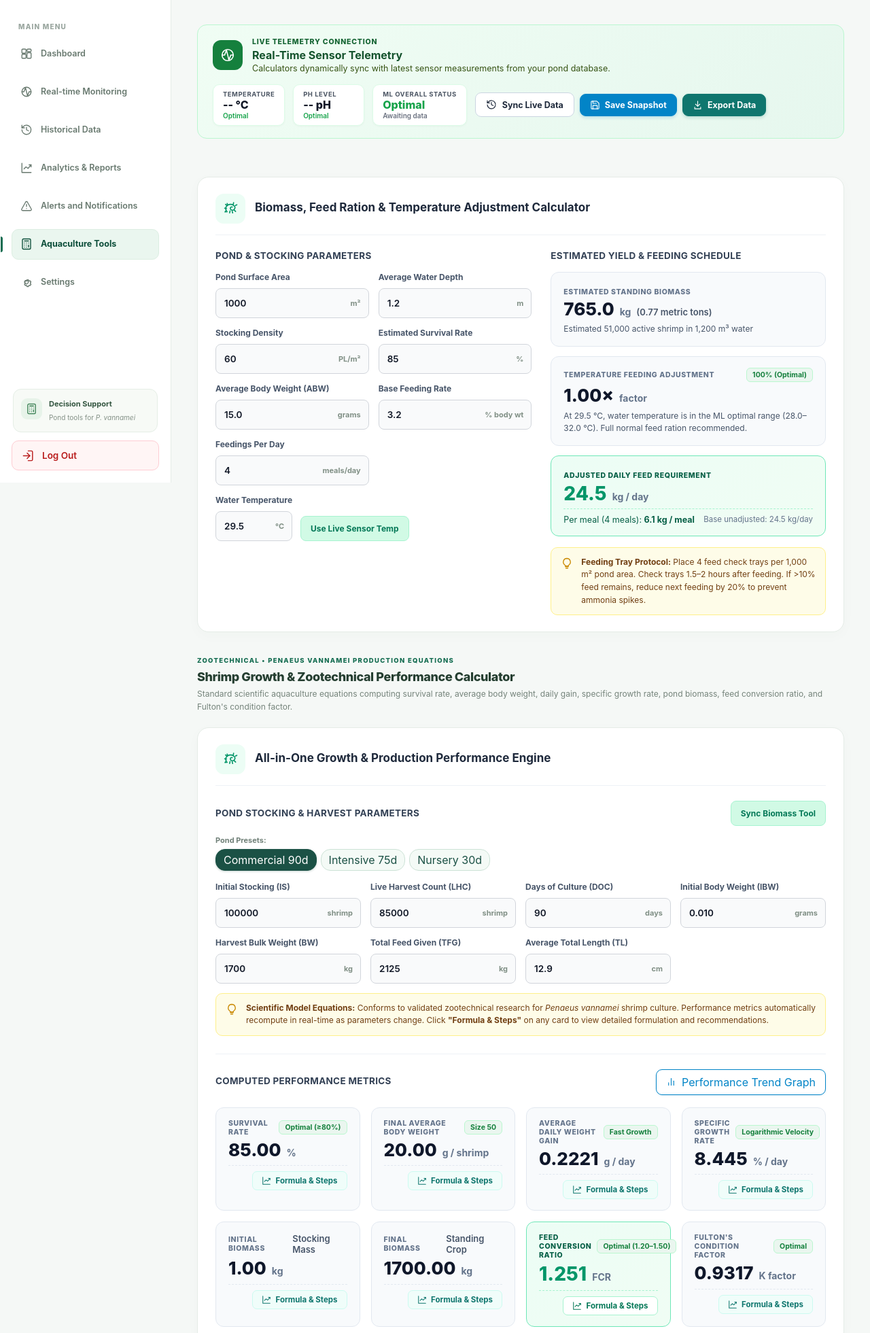
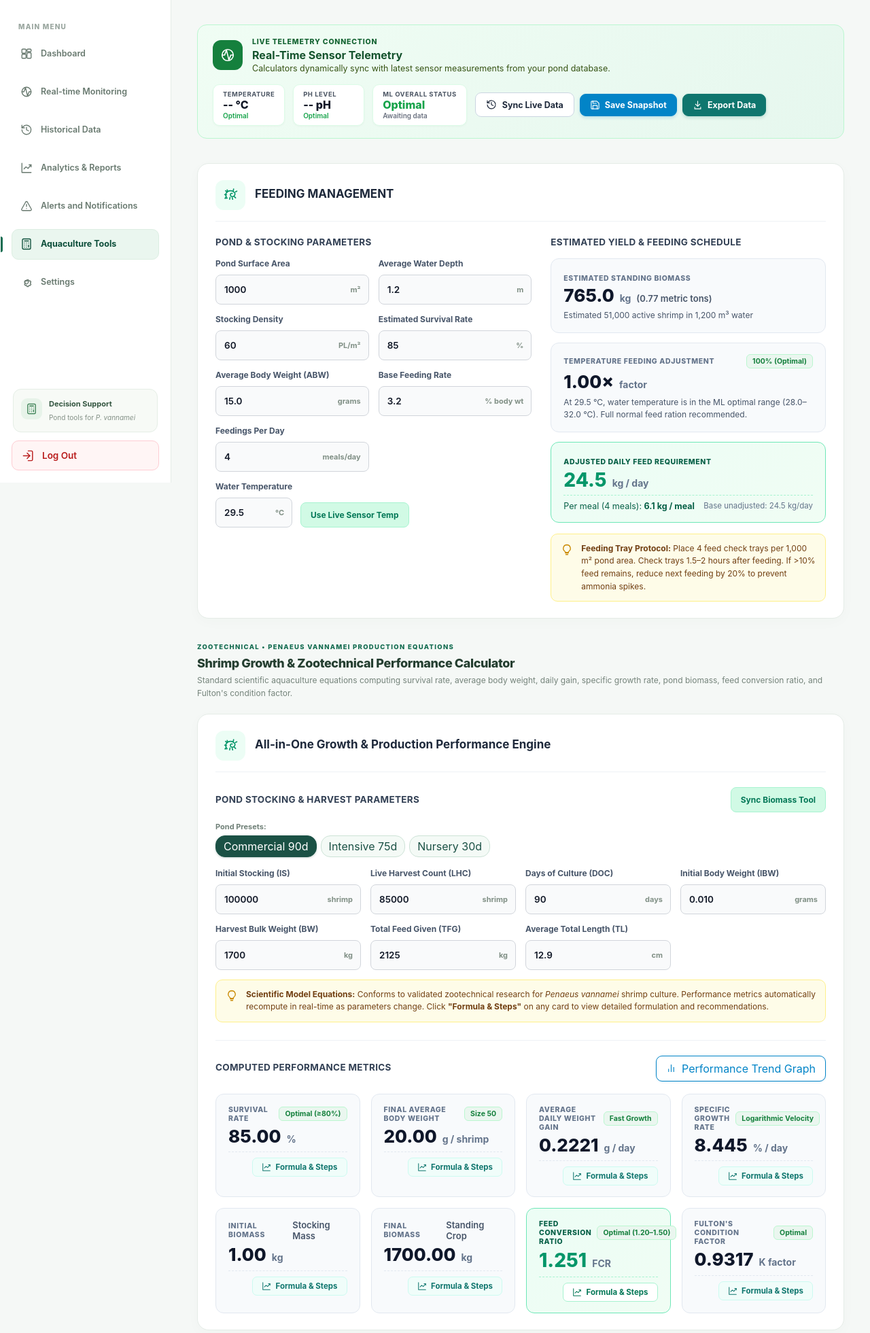
Before and after one commit to gmrdavid/shrimpGuard, a Flask app: template templates/calculators.html in a window 1280 px wide. Shown: the part 90-2051 px from the top of the page at 68% size. Run offline with Flask 3, Linux system fonts and the light colour scheme; the template is opened without the code that fills it, so the values that code supplies are empty.

Commit message:
auto-commit

```diff
--- a/templates/calculators.html
+++ b/templates/calculators.html
@@ -217,14 +217,6 @@
         <!-- 1. BIOMASS & FEEDING ESTIMATOR -->
         <section class="dashboard-section" aria-labelledby="biomass-calculator-title">
 
-            <div class="section-heading-row">
-                <div>
-                </div>
-                <div class="monitoring-species-pill">
-                    <span class="species-dot"></span>
-                </div>
-            </div>
-
             <article class="panel dashboard-panel tools-calc-panel">
 
                 <div class="tools-panel-header">
@@ -234,7 +226,7 @@
                         </svg>
                     </div>
                     <div>
-                        <h2 id="biomass-calculator-title">Biomass, Feed Ration &amp; Temperature Adjustment Calculator</h2>
+                        <h2 id="biomass-calculator-title"><b>FEEDING MANAGEMENT</b></h2>
                     </div>
                 </div>
 
```
